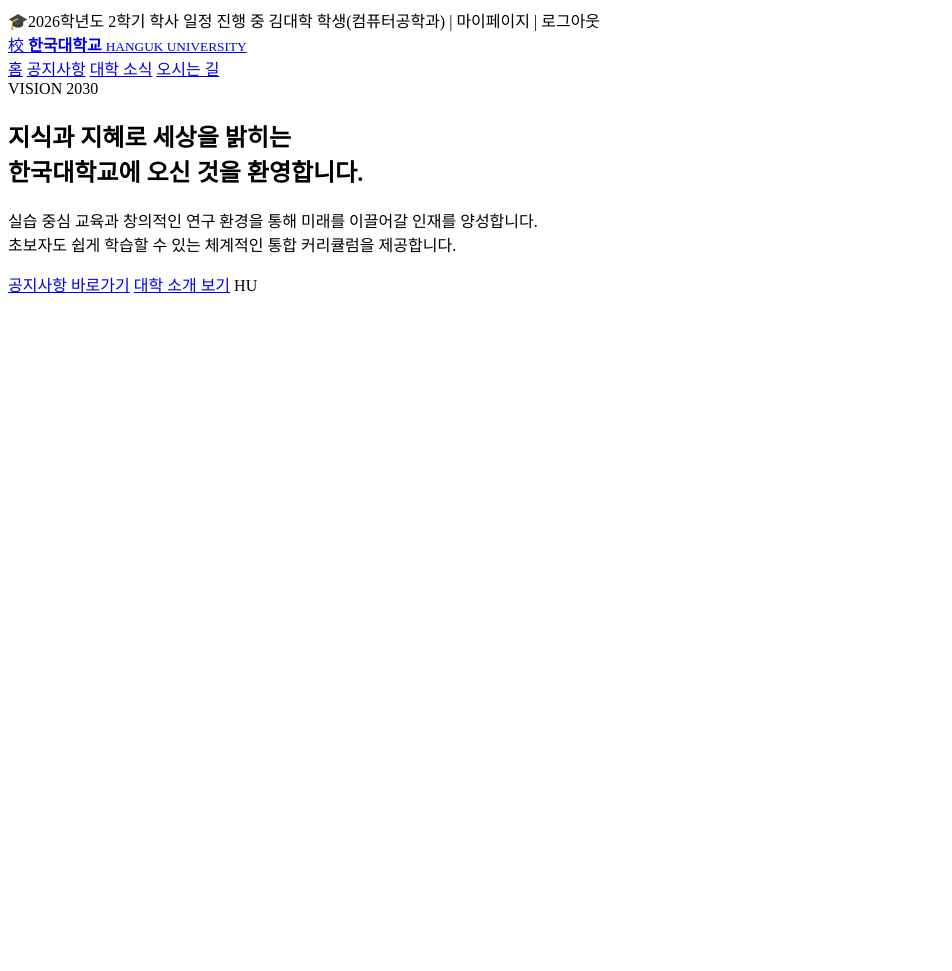
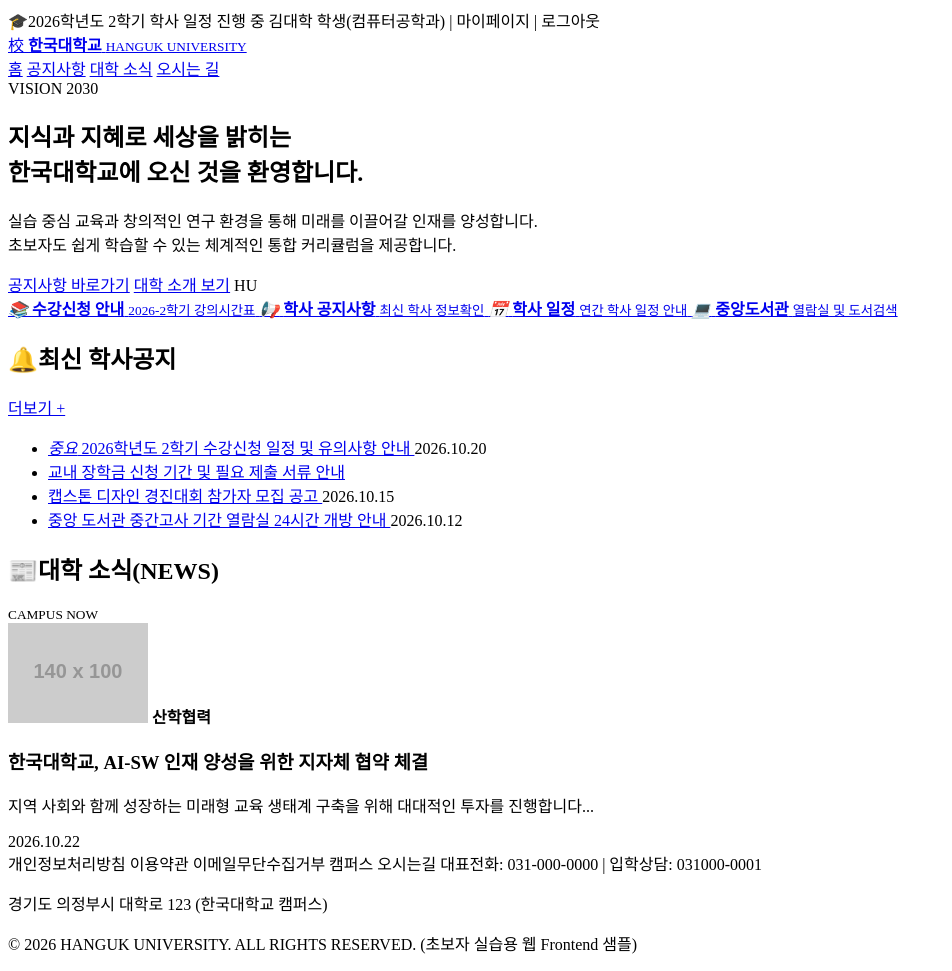
Before and after one commit to seongindoo/web_sample03, a plain HTML site: page index.html in a window 1280 px wide. Shown: the whole page, without its empty margins (0-952 px from the left). Before the commit the page ends 800 px from the top, so only its background shows below. Drawn offline with Linux system fonts and the light colour scheme; placeholder pictures from the web are drawn by us.

Commit message:
인덱스 완성

```diff
--- a/index.html
+++ b/index.html
@@ -47,16 +47,90 @@
         </section>
         <!-- 바로가기 카드 메뉴 섹션 -->
         <section class="quick">
-
+            <a href="#">
+                <i>📚</i>
+                <b>수강신청 안내</b>
+                <small>2026-2학기 강의시간표</small>
+            </a>
+            <a href="board.html">
+                <i>📢</i>
+                <b>학사 공지사항</b>
+                <small>최신 학사 정보확인</small>
+            </a>
+            <a href="#">
+                <i>📅</i>
+                <b>학사 일정</b>
+                <small>연간 학사 일정 안내</small>
+            </a>
+            <a href="#">
+                <i>💻</i>
+                <b>중앙도서관</b>
+                <small>열람실 및 도서검색</small>
+            </a>
         </section>
         <!-- 공지사항 학사뉴스 섹션 -->
         <section class="news">
-
+            <div class="panel">
+                <div class="notice-title">
+                    <h2>🔔최신 학사공지</h2>
+                    <a href="#">더보기 +</a>
+                </div>
+                <ul class="notice-content">
+                    <li>
+                        <a href="#">
+                            <em>중요</em> 2026학년도 2학기 수강신청 일정 및 유의사항 안내
+                        </a>
+                        <span>2026.10.20</span>
+                    </li>
+                    <li>
+                        <a href="#">
+                            교내 장학금 신청 기간 및 필요 제출 서류 안내
+                        </a>
+                    </li>
+                    <li>
+                        <a href="#">
+                            캡스톤 디자인 경진대회 참가자 모집 공고
+                        </a>
+                        <span>2026.10.15</span>
+                    </li>
+                    <li>
+                        <a href="#">
+                            중앙 도서관 중간고사 기간 열람실 24시간 개방 안내
+                        </a>
+                        <span>2026.10.12</span>
+                    </li>
+                </ul>
+            </div>
+            <div class="panel">
+                <div class="news-title">
+                    <h2>📰대학 소식(NEWS)</h2>
+                    <small>CAMPUS NOW</small>
+                </div>
+                <div class="news-content">
+                    <img src="https://placehold.co/140x100/003399/ffffff?text=HANGUK+NEWS" alt="한국대학교 뉴스"
+                    <div>
+                        <b class="blue">산학협력</b>
+                        <h3>한국대학교, AI-SW 인재 양성을 위한 지자체 협약 체결</h3>
+                        <p>
+                            지역 사회와 함께 성장하는 미래형 교육 생태계 구축을 위해
+                            대대적인 투자를 진행합니다...
+                        </p>
+                        <span>2026.10.22</span>
+                    </div>
+                </div>
+            </div>
         </section>
     </main>
 
     <footer>
-
+        <div class="wrap">
+            <div class="footerlink">
+              개인정보처리방침 이용약관 이메일무단수집거부 캠퍼스 오시는길
+              <span>대표전화: 031-000-0000 | 입학상담: 031000-0001</span>
+            </div>
+            <p>경기도 의정부시 대학로 123 (한국대학교 캠퍼스)</p>
+            <p>© 2026 HANGUK UNIVERSITY. ALL RIGHTS RESERVED. (초보자 실습용 웹 Frontend 샘플)</p>
+        </div>
     </footer>
 </body>
 </html>
```
